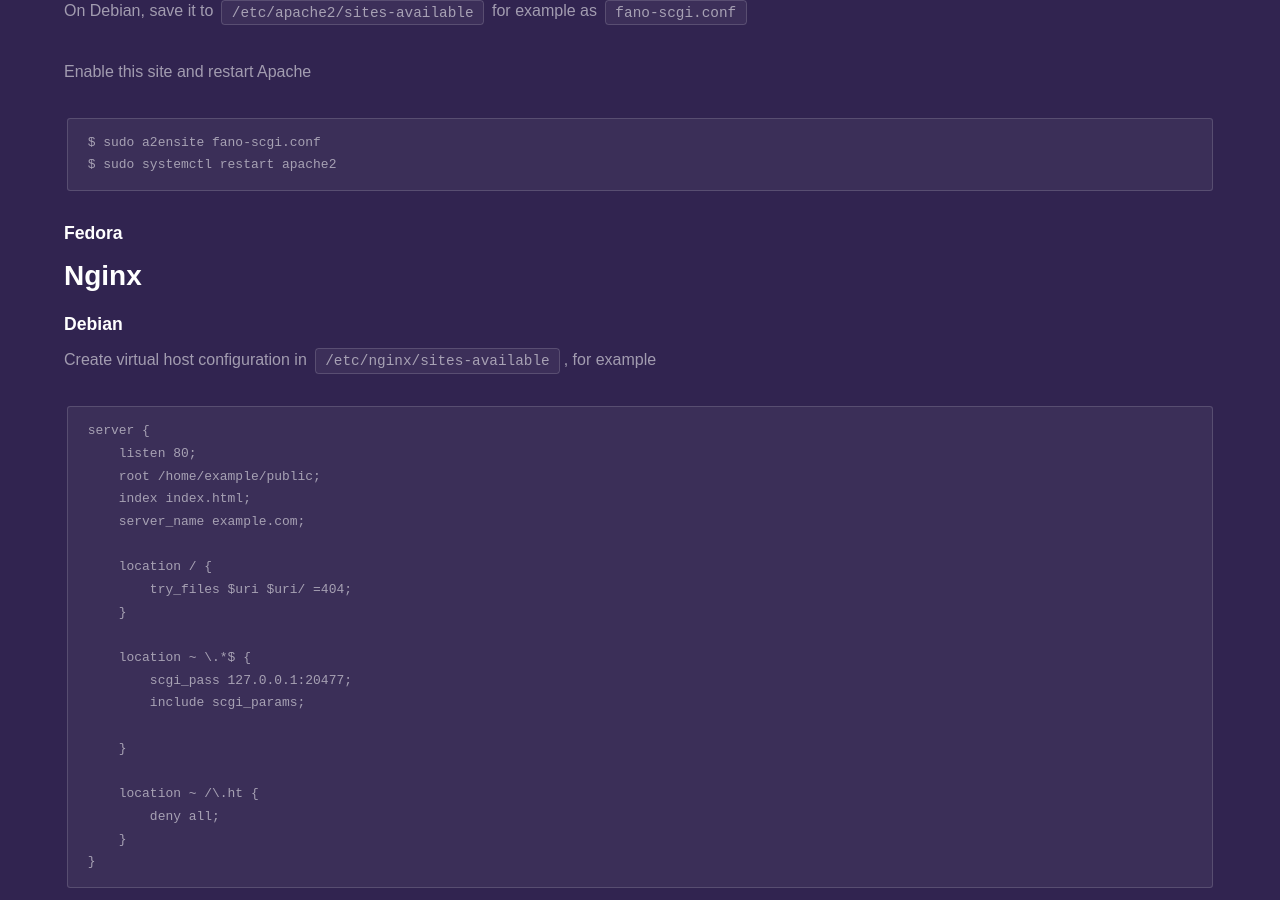
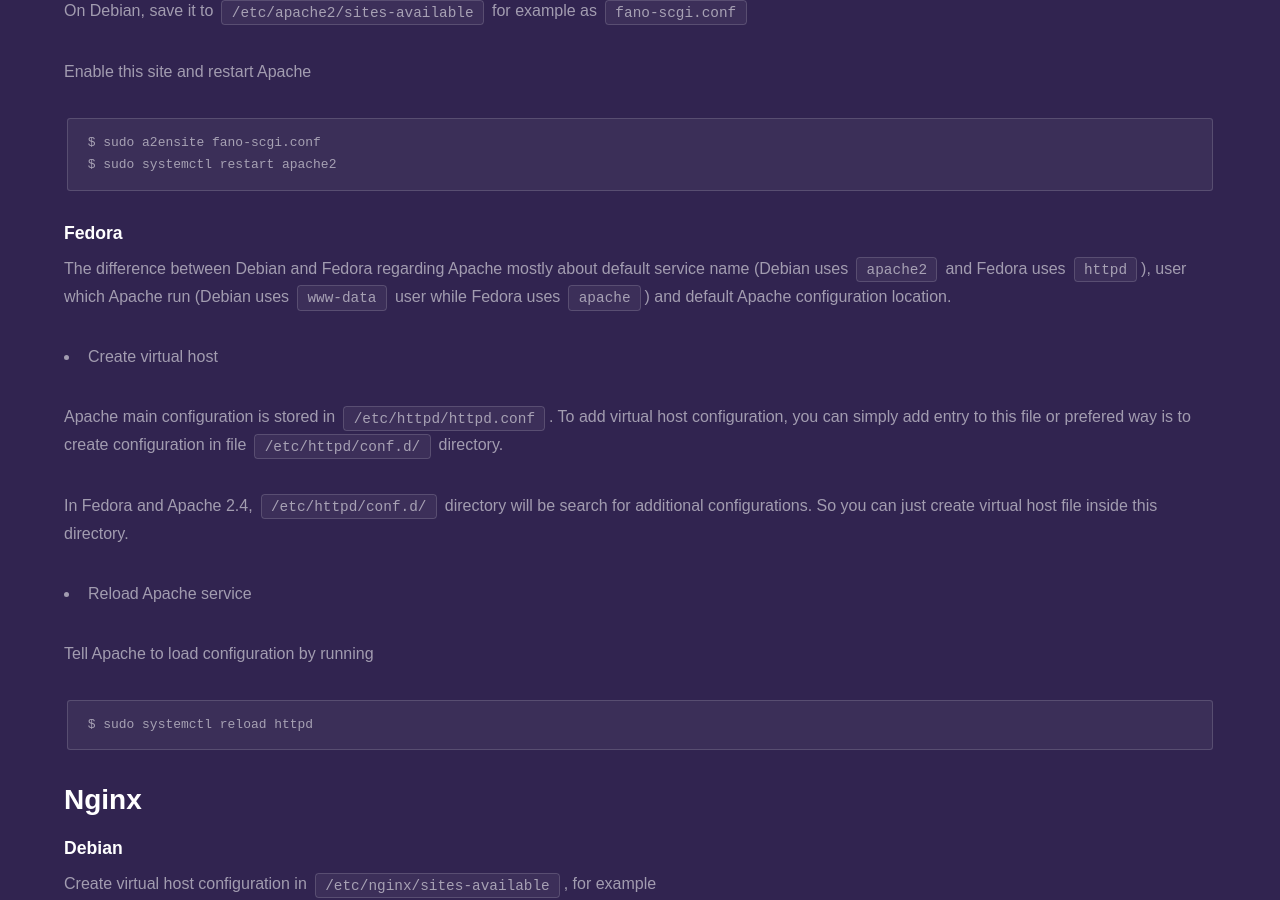
Before and after one commit to fanoframework/fanoframework.github.io, a Jekyll site: the page built from deployment/scgi/index.md, in a window 1280 px wide and 900 px high, scrolled down 1944 px. Built offline with Jekyll 4.4.1, drawn with Linux system fonts in a browser that asks for light colours; our own code applies the rules of GitHub Pages for plain Markdown files.

Commit message:
add content on Apache configuration in fedora

````diff
--- a/deployment/scgi/index.md
+++ b/deployment/scgi/index.md
@@ -79,10 +79,23 @@
 $ sudo systemctl restart apache2
 ```
 
-
 ### Fedora
 
+The difference between Debian and Fedora regarding Apache mostly about default service name (Debian uses `apache2` and Fedora uses `httpd`), user which Apache run (Debian uses `www-data` user while Fedora uses `apache`) and default Apache configuration location.
 
+- Create virtual host
+
+Apache main configuration is stored in `/etc/httpd/httpd.conf`. To add virtual host configuration, you can simply add entry to this file or prefered way is to create configuration in file `/etc/httpd/conf.d/` directory.
+
+In Fedora and Apache 2.4, `/etc/httpd/conf.d/` directory will be search for additional configurations. So you can just create virtual host file inside this directory.
+
+- Reload Apache service
+
+Tell Apache to load configuration by running
+
+```
+$ sudo systemctl reload httpd
+```
 
 ## Nginx
 
````
Also changed, not shown: deployment/cgi/index.md (+2 -2 lines), deployment/fastcgi/index.md (+16 -0 lines).
